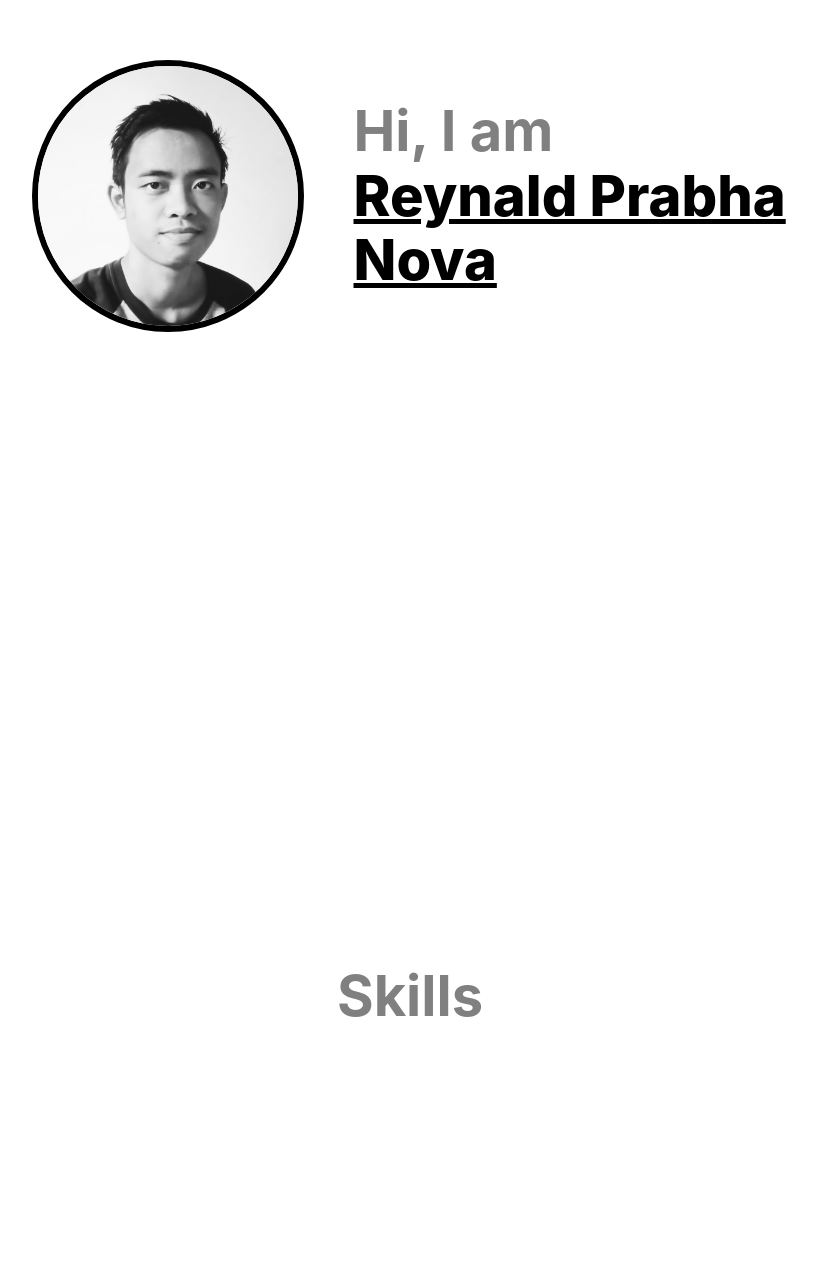
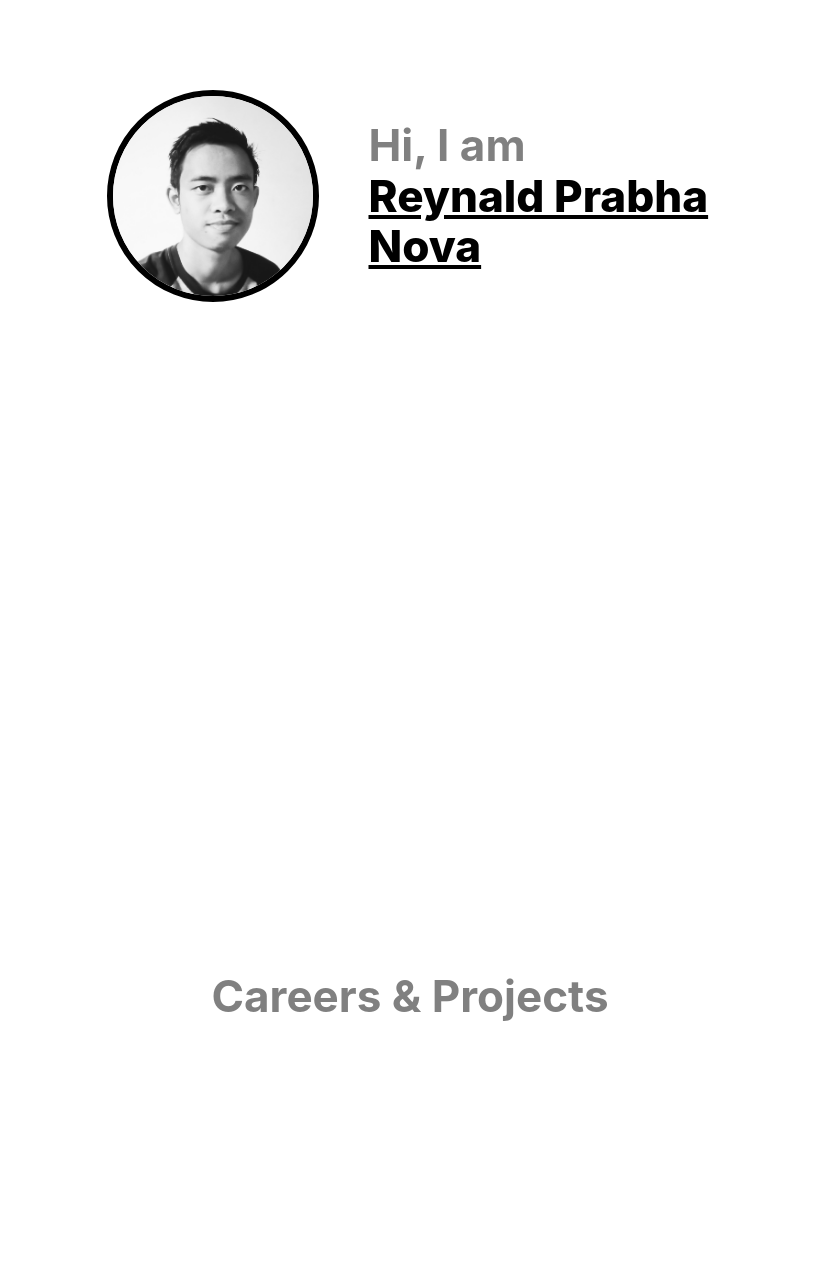
Before and after one commit to nald-dev/novas-site, a Next.js app: page / in a window 1280 px wide. Shown: the part 204-1470 px from the top of the page, without its empty margins (230-1047 px from the left). Built offline with nearby package versions, Linux system fonts and the light colour scheme.

Commit message:
resize elements and move careers & projects above skills

```diff
--- a/pages/index.tsx
+++ b/pages/index.tsx
@@ -16,7 +16,7 @@ const Home: NextPage = () => {
       <main className={styles.main}>
         <section className={styles.introduction}>
           <div className={styles.photoContainer}>
-            <Image  className={styles.photo} src="/images/novas-photo.jpg" alt="me" width="260" height="260" />
+            <Image  className={styles.photo} src="/images/novas-photo.jpg" alt="me" width="200" height="200" />
           </div>
 
           <h1 className={styles.title}>
@@ -32,13 +32,13 @@ const Home: NextPage = () => {
 
         <section className={styles.anotherSection}>
           <h1>
-            Skills
+            {'Careers & Projects'}
           </h1>
         </section>
 
         <section className={styles.anotherSection}>
           <h1>
-            {'Careers & Projects'}
+            Skills
           </h1>
         </section>
 
--- a/styles/Home.module.css
+++ b/styles/Home.module.css
@@ -11,7 +11,7 @@
 }
 
 .photoContainer {
-  height: calc(260px + 12px);
+  height: calc(200px + 12px);
   border-radius: 50%;
   border: 6px solid black;
   margin-right: 50px;
@@ -26,8 +26,8 @@
   color: gray;
   margin: 0;
   line-height: 1.15;
-  font-size: 3.5rem;
-  max-width: 435px;
+  font-size: 2.75rem;
+  max-width: 345px;
 }
 
 .title .titleName {
@@ -49,11 +49,11 @@
 
 .anotherSection h1 {
   color: gray;
-  font-size: 3.5rem;
+  font-size: 2.75rem;
   text-align: center;
 }
 
-@media (max-width: 935px) {
+@media (max-width: 660px) {
   .introduction {
     flex-direction: column;
   }
--- a/styles/globals.css
+++ b/styles/globals.css
@@ -2,9 +2,12 @@ html,
 body {
   padding: 0;
   margin: 0;
-  scroll-snap-type: y mandatory;
   font-family: -apple-system, BlinkMacSystemFont, Segoe UI, Roboto, Oxygen,
     Ubuntu, Cantarell, Fira Sans, Droid Sans, Helvetica Neue, sans-serif;
+}
+
+html {
+  scroll-snap-type: y mandatory;
 }
 
 a {
```
